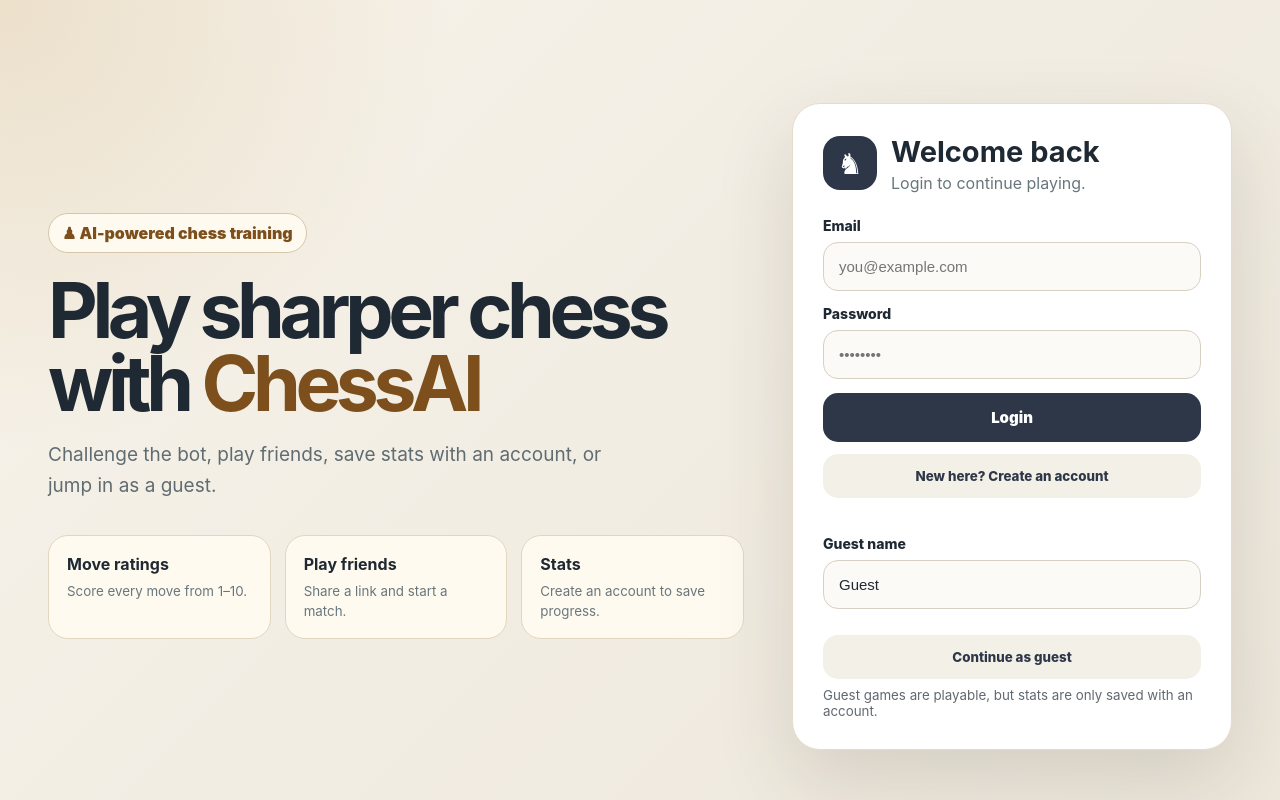
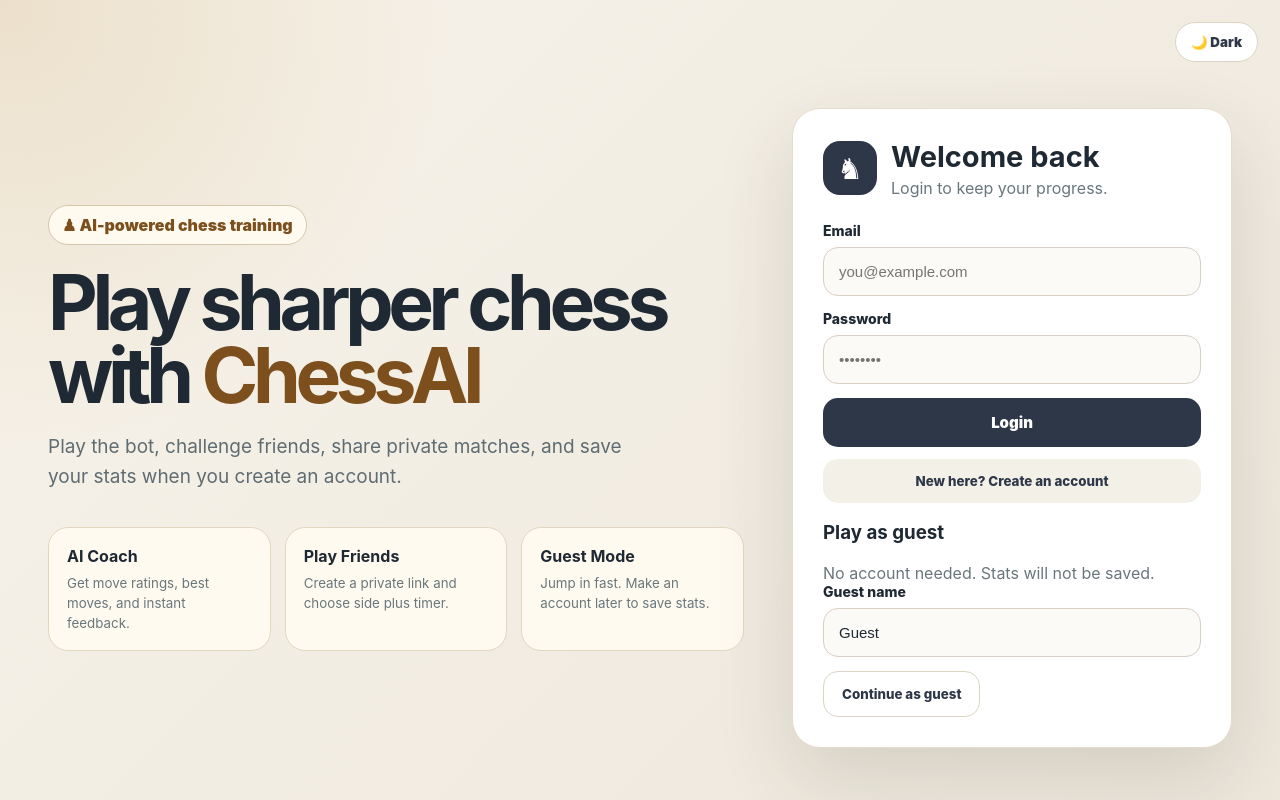
Before and after one commit to IUseTheSchwartz/Ai-Chess, a React (Vite) app: page / in a window 1280 px wide. Built offline with nearby package versions, Linux system fonts and the light colour scheme; no server answers.

Commit message:
Update Login.jsx

```diff
--- a/src/pages/Login.jsx
+++ b/src/pages/Login.jsx
@@ -1,7 +1,7 @@
 import { useState } from 'react';
 import { supabase } from '../lib/supabaseClient';
 
-export default function Login({ onGuest }) {
+export default function Login({ onGuest, checkingSession = false, theme = 'light', onToggleTheme }) {
   const [mode, setMode] = useState('login');
   const [username, setUsername] = useState('');
   const [guestName, setGuestName] = useState('Guest');
@@ -22,6 +22,10 @@
       if (isSignup) {
         const cleanUsername = username.trim();
 
+        if (!cleanUsername) {
+          throw new Error('Please choose a username.');
+        }
+
         const { data, error } = await supabase.auth.signUp({
           email: email.trim(),
           password,
@@ -36,12 +40,15 @@
         if (error) throw error;
 
         if (data.user) {
-          const { error: profileError } = await supabase.from('profiles').upsert({
+          const { error: profileError } = await supabase.from('profiles').upsert(
+            {
               id: data.user.id,
               email: email.trim(),
               username: cleanUsername,
               display_name: cleanUsername
-          });
+            },
+            { onConflict: 'id' }
+          );
 
           if (profileError) throw profileError;
         }
@@ -60,8 +67,16 @@
     }
   }
 
+  function handleGuest() {
+    onGuest?.(guestName.trim() || 'Guest');
+  }
+
   return (
     <div className="auth-page">
+      <button className="auth-theme-toggle" type="button" onClick={onToggleTheme}>
+        {theme === 'dark' ? '☀️ Light' : '🌙 Dark'}
+      </button>
+
       <div className="auth-bg-glow auth-bg-glow-one" />
       <div className="auth-bg-glow auth-bg-glow-two" />
 
@@ -73,31 +88,40 @@
         </h1>
 
         <p>
-          Challenge the bot, play friends, save stats with an account, or jump in as a guest.
+          Play the bot, challenge friends, share private matches, and save your stats when you create an account.
         </p>
 
         <div className="feature-grid">
           <div>
-            <strong>Move ratings</strong>
-            <small>Score every move from 1–10.</small>
+            <strong>AI Coach</strong>
+            <small>Get move ratings, best moves, and instant feedback.</small>
           </div>
+
           <div>
-            <strong>Play friends</strong>
-            <small>Share a link and start a match.</small>
+            <strong>Play Friends</strong>
+            <small>Create a private link and choose side plus timer.</small>
           </div>
+
           <div>
-            <strong>Stats</strong>
-            <small>Create an account to save progress.</small>
+            <strong>Guest Mode</strong>
+            <small>Jump in fast. Make an account later to save stats.</small>
           </div>
         </div>
+
+        {checkingSession && (
+          <div className="brand-pill" style={{ marginTop: 22 }}>
+            Checking saved login...
+          </div>
+        )}
       </section>
 
-      <form className="auth-card" onSubmit={handleSubmit}>
+      <section className="auth-card">
+        <form onSubmit={handleSubmit}>
           <div className="auth-card-header">
             <div className="logo-mark">♞</div>
             <div>
               <h2>{isSignup ? 'Create account' : 'Welcome back'}</h2>
-            <p>{isSignup ? 'Save your stats and games.' : 'Login to continue playing.'}</p>
+              <p>{isSignup ? 'Save your stats and game history.' : 'Login to keep your progress.'}</p>
             </div>
           </div>
 
@@ -108,6 +132,7 @@
                 value={username}
                 onChange={(e) => setUsername(e.target.value)}
                 placeholder="Choose a username"
+                autoComplete="username"
                 required
               />
             </label>
@@ -120,6 +145,7 @@
               onChange={(e) => setEmail(e.target.value)}
               placeholder="you@example.com"
               type="email"
+              autoComplete="email"
               required
             />
           </label>
@@ -132,6 +158,7 @@
               placeholder="••••••••"
               type="password"
               minLength={6}
+              autoComplete={isSignup ? 'new-password' : 'current-password'}
               required
             />
           </label>
@@ -152,8 +179,14 @@
           >
             {isSignup ? 'Already have an account? Login' : 'New here? Create an account'}
           </button>
+        </form>
 
-        <div style={{ marginTop: 18, borderTop: '1px solid rgba(255,255,255,0.12)', paddingTop: 18 }}>
+        <div className="guest-login-box">
+          <div>
+            <h3>Play as guest</h3>
+            <p>No account needed. Stats will not be saved.</p>
+          </div>
+
           <label>
             Guest name
             <input
@@ -163,19 +196,11 @@
             />
           </label>
 
-          <button
-            type="button"
-            className="switch-auth-btn"
-            onClick={() => onGuest?.(guestName)}
-          >
+          <button type="button" className="soft-btn guest-btn" onClick={handleGuest}>
             Continue as guest
           </button>
-
-          <small style={{ display: 'block', opacity: 0.7, marginTop: 8 }}>
-            Guest games are playable, but stats are only saved with an account.
-          </small>
         </div>
-      </form>
+      </section>
     </div>
   );
 }
```
Lines whose indentation alone changed are shown as unchanged.
